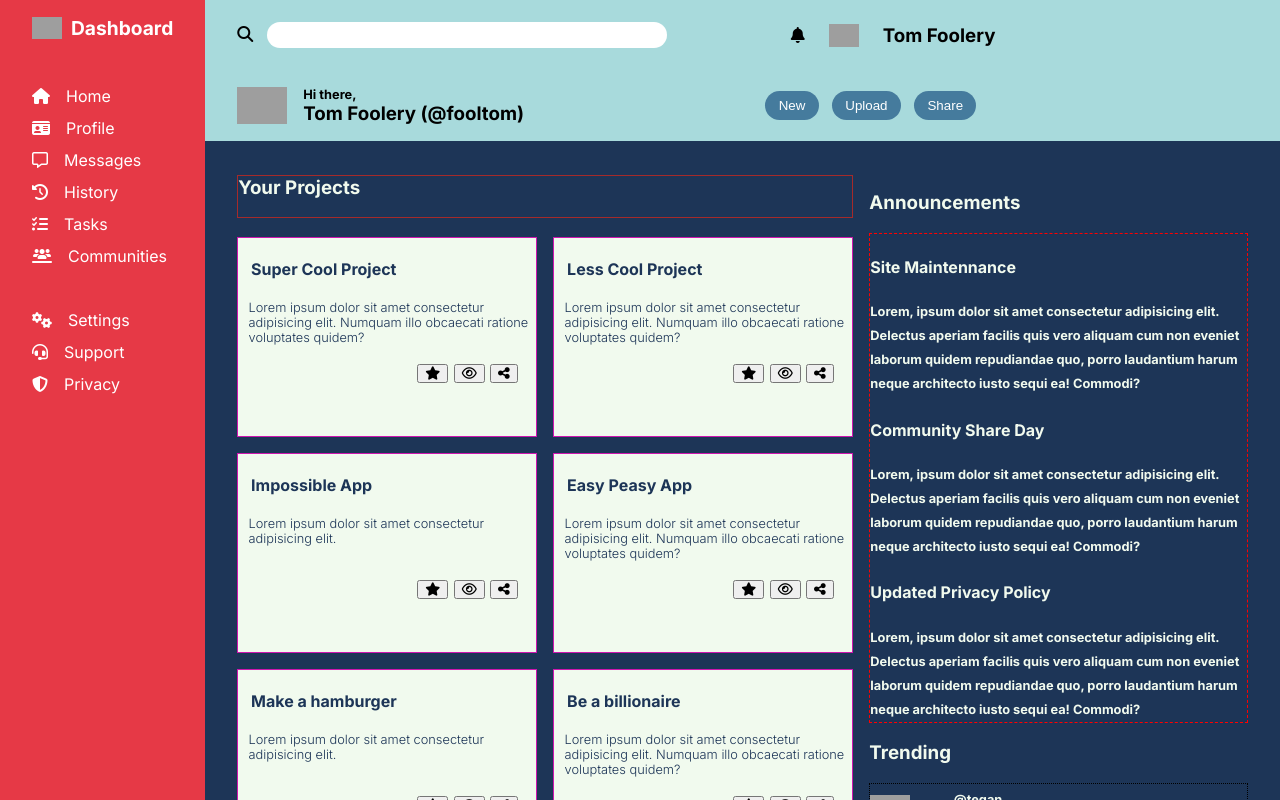
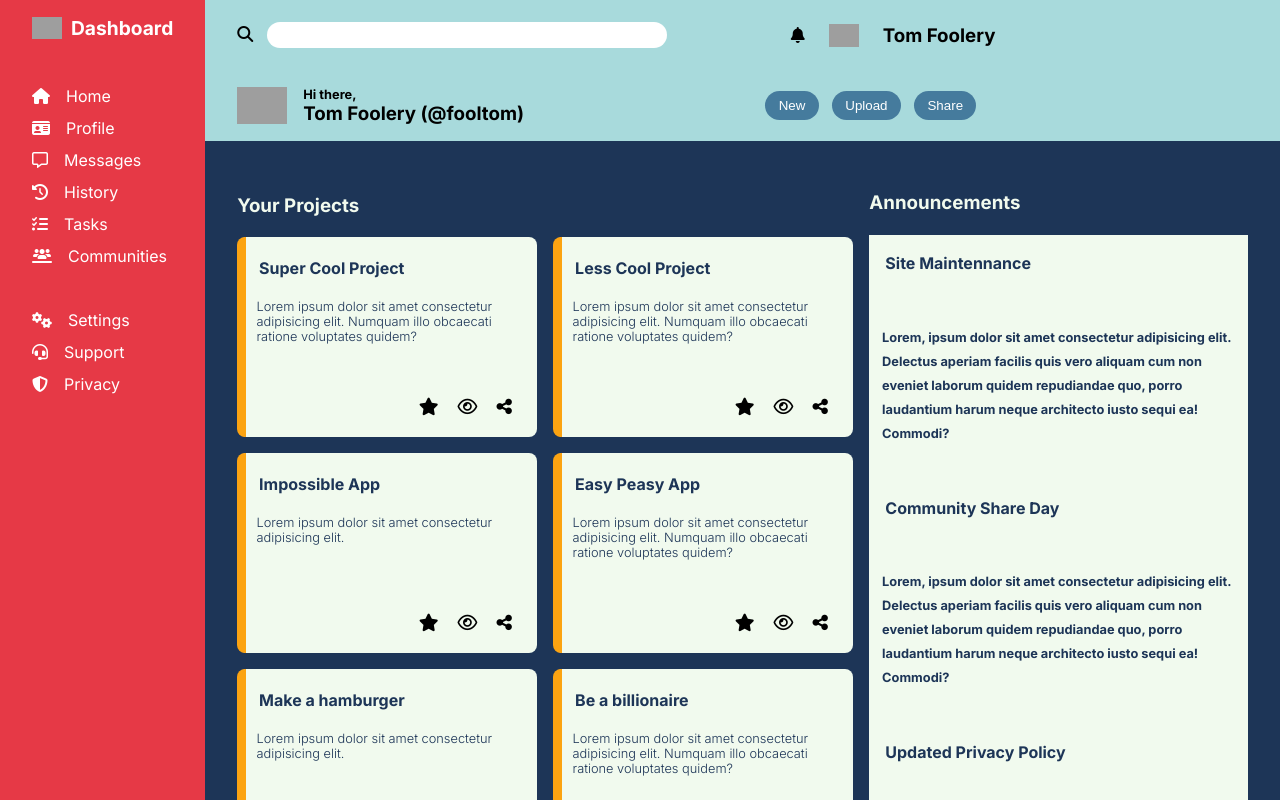
Before and after one commit to kebin20/admin-dashboard-new, a React (Create React App) app: page / in a window 1280 px wide. Shown: the top 800 px of the page. Built offline with nearby package versions, Linux system fonts and the light colour scheme; grey boxes are pictures that could not be loaded.

Commit message:
1 file modified

```diff
--- a/components/Main/Main.css
+++ b/components/Main/Main.css
@@ -13,9 +13,12 @@
     ;
 }
 
+
+/* Card Section */
 .project-header-title {
-  border: 1px solid brown;
   grid-area: title;
+  height: 30%;
+  align-self: end;
 }
 
 .cards {
@@ -26,7 +29,8 @@
 }
 
 .project-card {
-  border: 1px solid rgb(206, 22, 175);
+  border-radius: 8px;
+  border-left: 9px solid #fca311;
   background-color: #f1faee;
   color: #1d3557;
   display: grid;
@@ -46,23 +50,33 @@
 
 .project-button-row{
   display: flex;
-  align-items: baseline;
+  align-items: flex-end;
   justify-content: flex-end;
   padding: 1em;
 }
 
 .project-button-row>button {
   margin: 0.2em;
+  background-color: #f1faee;
+  border: none;
+  font-size: 1.1rem;
 }
 
+
+/* Announcements & Trending sections */
 .AT{
   grid-area: AT;
   padding: 1em;
 }
 
 .announcement-card{
-  border: 1px dashed red;
   line-height: 1.5rem;
+  background-color: #f1faee;
+  color: #1d3557;
+}
+
+.announcement-card > p, .announcement-card > h4 {
+  padding: 1em;
 }
 
 .trending-users{
```
